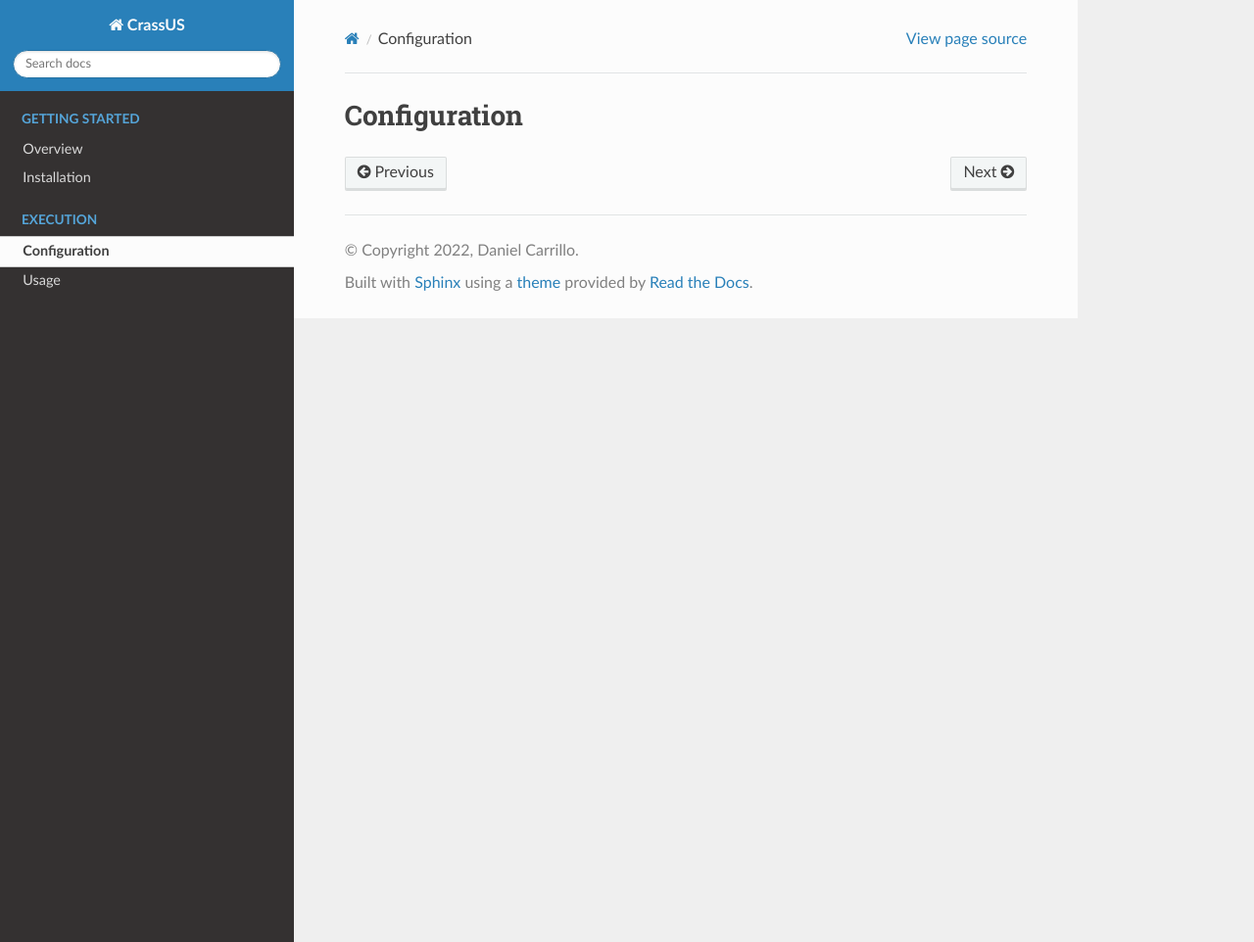
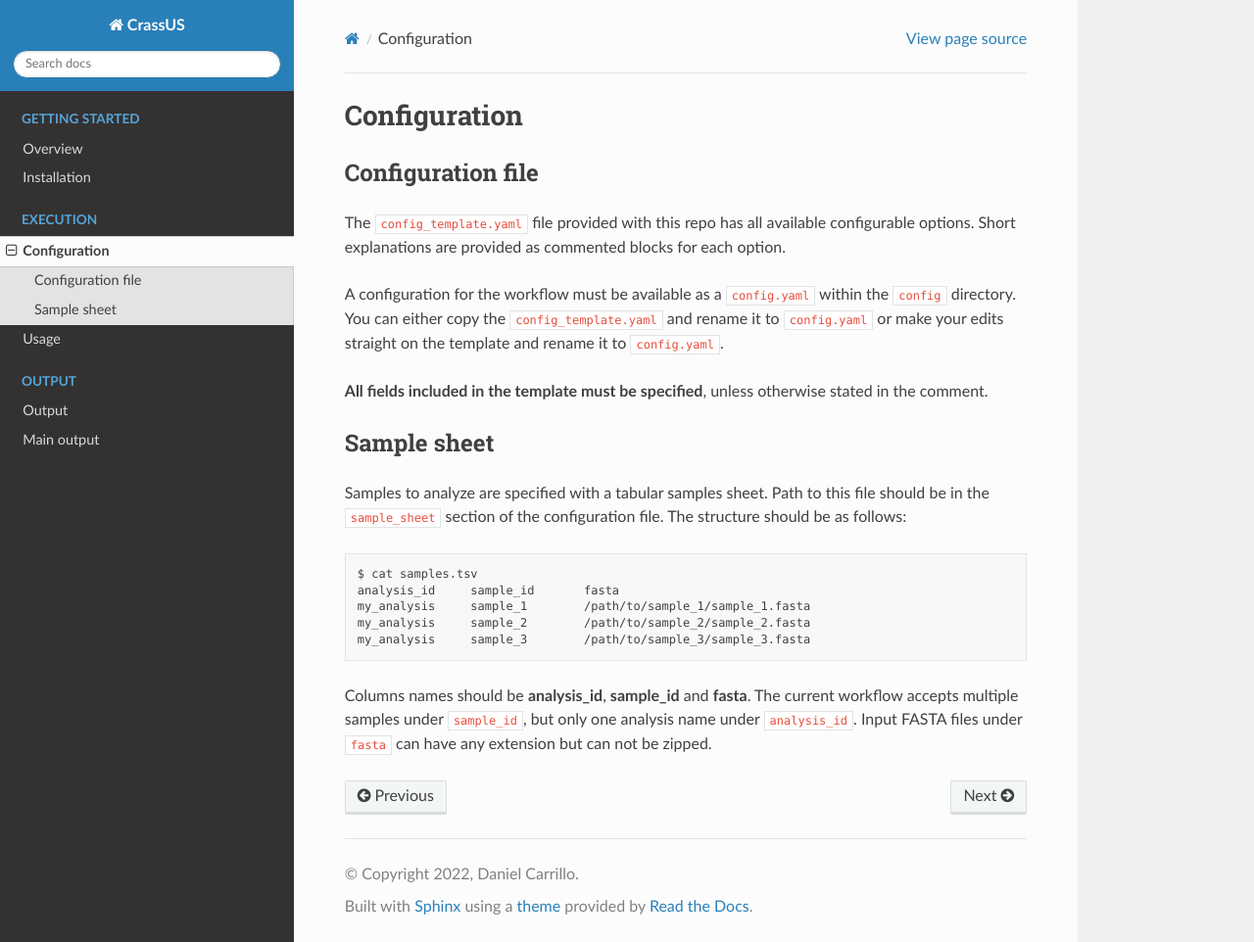
Before and after one commit to dcarrillox/CrassUS, a Sphinx documentation site: the page built from docs/execution/configuration.md, in a window 1280 px wide and 962 px high. Shown: the whole window at 98% size. Built offline with Sphinx 7.4.7 and the Read the Docs theme 2.0.0, drawn with Linux system fonts in a browser that asks for light colours.

Commit message:
include output

```diff
--- a/docs/execution/configuration.md
+++ b/docs/execution/configuration.md
@@ -1 +1,34 @@
 # Configuration
+
+## Configuration file
+
+The `config_template.yaml` file provided with this repo has all available
+configurable options. Short explanations are provided as commented blocks for
+each option.
+
+A configuration for the workflow must be available as a `config.yaml` within the
+ `config` directory. You can either copy the `config_template.yaml` and rename
+ it to `config.yaml` or make your edits straight on the template and rename it to
+`config.yaml`.
+
+**All fields included in the template must be specified**, unless otherwise stated
+in the comment.
+
+## Sample sheet
+
+Samples to analyze are specified with a tabular samples sheet. Path to this
+file should be in the `sample_sheet` section of the configuration file. The
+structure should be as follows:
+
+~~~
+$ cat samples.tsv
+analysis_id	sample_id	fasta
+my_analysis	sample_1	/path/to/sample_1/sample_1.fasta
+my_analysis	sample_2	/path/to/sample_2/sample_2.fasta
+my_analysis	sample_3	/path/to/sample_3/sample_3.fasta
+~~~
+
+Columns names should be **analysis_id**, **sample_id** and **fasta**. The current
+workflow accepts multiple samples under `sample_id`, but only one analysis name
+under `analysis_id`. Input FASTA files under `fasta` can have any extension but
+can not be zipped.
```
Also changed, not shown: docs/execution/usage.md (+11 -0 lines), docs/getting_started/installation.md (+3 -3 lines), docs/index.rst (+7 -1 lines), docs/output/output.md (added, +24 -0 lines).
